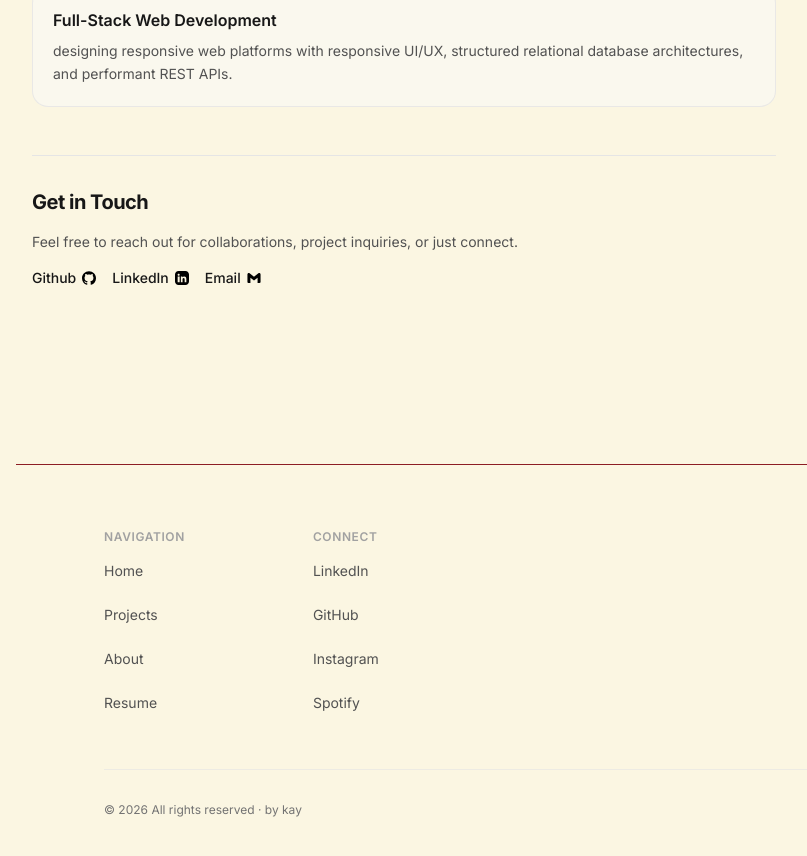
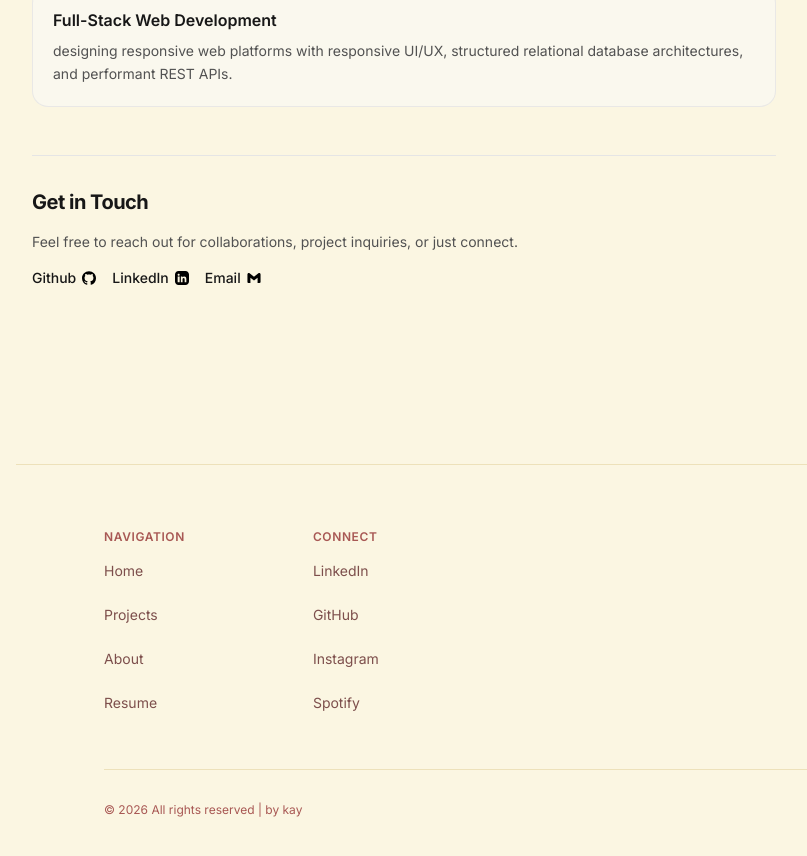
Before and after one commit to kay-16/my-portfolio, a Next.js app: page /about in a window 1280 px wide. Shown: the part 971-1827 px from the top of the page, without its empty margins (112-919 px from the left). Built offline with nearby package versions, Linux system fonts and the light colour scheme.

Commit message:
add styling

```diff
--- a/app/components/footer.tsx
+++ b/app/components/footer.tsx
@@ -2,20 +2,20 @@ import Link from 'next/link'
 
 export default function Footer() {
   return (
-    <footer className="mt-20 border-t border-neutral-150 dark:border-neutral-800 bg-neutral-50/50 dark:bg-neutral-900/20 bg-transparent">
+    <footer className="mt-20 border-t border-[#EADCB1]/80 dark:border-[#3D2527]/80 bg-transparent transition-colors duration-300">
       <div className="max-w-4xl mx-auto px-6 py-16">
         {/* Links Grid: Aligned to the left with custom column spacing */}
         <div className="flex flex-row justify-start gap-20 sm:gap-32">
           {/* Column 1: Internal Pages */}
           <div>
-            <p className="text-xs font-semibold uppercase tracking-wider text-neutral-400 dark:text-neutral-500 mb-4">
+            <p className="text-xs font-semibold uppercase tracking-wider text-[#A85854] dark:text-[#D4C49E] mb-4">
               Navigation
             </p>
             <ul className="space-y-6 text-sm">
               <li>
                 <Link
                   href="/"
-                  className="text-neutral-600 dark:text-neutral-400 hover:text-neutral-950 dark:hover:text-white transition"
+                  className="text-[#7D4F4C] dark:text-[#D4C49E] hover:text-[#8C1D24] dark:hover:text-[#FFFDF5] transition"
                 >
                   Home
                 </Link>
@@ -23,7 +23,7 @@ export default function Footer() {
               <li>
                 <Link
                   href="/projects"
-                  className="text-neutral-600 dark:text-neutral-400 hover:text-neutral-950 dark:hover:text-white transition"
+                  className="text-[#7D4F4C] dark:text-[#D4C49E] hover:text-[#8C1D24] dark:hover:text-[#FFFDF5] transition"
                 >
                   Projects
                 </Link>
@@ -31,7 +31,7 @@ export default function Footer() {
               <li>
                 <Link
                   href="/about"
-                  className="text-neutral-600 dark:text-neutral-400 hover:text-neutral-950 dark:hover:text-white transition"
+                  className="text-[#7D4F4C] dark:text-[#D4C49E] hover:text-[#8C1D24] dark:hover:text-[#FFFDF5] transition"
                 >
                   About
                 </Link>
@@ -41,7 +41,7 @@ export default function Footer() {
                   href="/resume.pdf"
                   target="_blank"
                   rel="noopener noreferrer"
-                  className="text-neutral-600 dark:text-neutral-400 hover:text-neutral-950 dark:hover:text-white transition"
+                  className="text-[#7D4F4C] dark:text-[#D4C49E] hover:text-[#8C1D24] dark:hover:text-[#FFFDF5] transition"
                 >
                   Resume
                 </a>
@@ -51,7 +51,7 @@ export default function Footer() {
 
           {/* Column 2: External Links */}
           <div>
-            <p className="text-xs font-semibold uppercase tracking-wider text-neutral-400 dark:text-neutral-500 mb-4">
+            <p className="text-xs font-semibold uppercase tracking-wider text-[#A85854] dark:text-[#D4C49E] mb-4">
               Connect
             </p>
             <ul className="space-y-6 text-sm">
@@ -60,7 +60,7 @@ export default function Footer() {
                   href="https://www.linkedin.com/in/kyla-reambonanza-889a7135b/"
                   target="_blank"
                   rel="noopener noreferrer"
-                  className="text-neutral-600 dark:text-neutral-400 hover:text-neutral-950 dark:hover:text-white transition inline-flex items-center gap-1"
+                  className="text-[#7D4F4C] dark:text-[#D4C49E] hover:text-[#8C1D24] dark:hover:text-[#FFFDF5] transition inline-flex items-center gap-1"
                 >
                   LinkedIn
                 </a>
@@ -70,7 +70,7 @@ export default function Footer() {
                   href="https://github.com/kay-16"
                   target="_blank"
                   rel="noopener noreferrer"
-                  className="text-neutral-600 dark:text-neutral-400 hover:text-neutral-950 dark:hover:text-white transition inline-flex items-center gap-1"
+                  className="text-[#7D4F4C] dark:text-[#D4C49E] hover:text-[#8C1D24] dark:hover:text-[#FFFDF5] transition inline-flex items-center gap-1"
                 >
                   GitHub
                 </a>
@@ -80,7 +80,7 @@ export default function Footer() {
                   href="https://www.instagram.com/kayluvxx_/"
                   target="_blank"
                   rel="noopener noreferrer"
-                  className="text-neutral-600 dark:text-neutral-400 hover:text-neutral-950 dark:hover:text-white transition inline-flex items-center gap-1"
+                  className="text-[#7D4F4C] dark:text-[#D4C49E] hover:text-[#8C1D24] dark:hover:text-[#FFFDF5] transition inline-flex items-center gap-1"
                 >
                   Instagram
                 </a>
@@ -90,7 +90,7 @@ export default function Footer() {
                   href="https://open.spotify.com/user/ajq0gc3yb2piriihvzldi3nip?si=2111d493490248c0d"
                   target="_blank"
                   rel="noopener noreferrer"
-                  className="text-neutral-600 dark:text-neutral-400 hover:text-neutral-950 dark:hover:text-white transition inline-flex items-center gap-1"
+                  className="text-[#7D4F4C] dark:text-[#D4C49E] hover:text-[#8C1D24] dark:hover:text-[#FFFDF5] transition inline-flex items-center gap-1"
                 >
                   Spotify
                 </a>
@@ -100,8 +100,8 @@ export default function Footer() {
         </div>
 
         {/* Bottom Copyright Line */}
-        <div className="mt-14 pt-8 border-t border-neutral-200/60 dark:border-neutral-800/80 text-xs text-neutral-500 dark:text-neutral-400">
-          <p>© {new Date().getFullYear()} All rights reserved · by kay</p>
+        <div className="mt-14 pt-8 border-t border-[#EADCB1]/80 dark:border-[#3D2527]/80 text-xs text-[#A85854] dark:text-[#D4C49E]">
+          <p>© {new Date().getFullYear()} All rights reserved | by kay</p>
         </div>
       </div>
     </footer>
```
